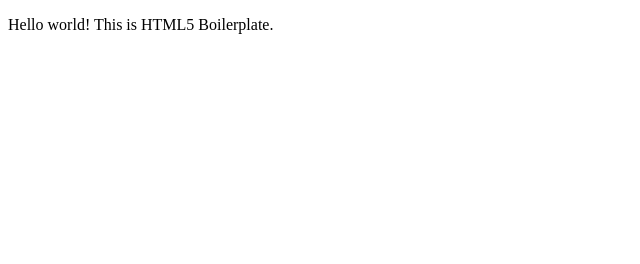
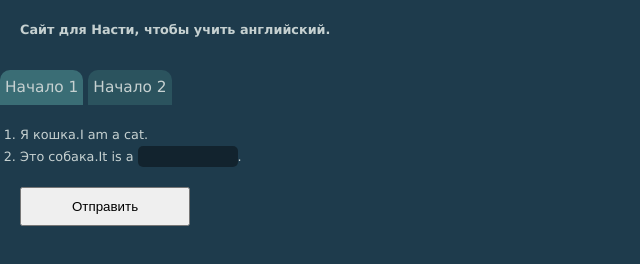
Before and after one commit to MighteeCactus/NastyaLearns, a plain HTML site: page index.html in a window 1280 px wide. Shown: the whole page, without its empty margins (0-640 px from the left). Drawn offline with Linux system fonts and the light colour scheme.

Commit message:
some stubs

```diff
--- a/css/style.css
+++ b/css/style.css
@@ -0,0 +1,98 @@
+* {
+    margin: 0;
+    padding: 0;
+    box-sizing: border-box;
+}
+
+ul {list-style: none;}
+a {text-decoration: none;}
+img {max-width: 100%;}
+
+html, body {
+    scroll-behavior: smooth;
+}
+
+:root {
+    --clr-bg: #1e3b4c;
+    --clr-bg-tab: #2b535e;
+    --clr-bg-tab-active: #3a6d75;
+    --clr-text: #c6d1d1
+}
+
+.visually-hidden {
+    clip: rect(0 0 0 0);
+    clip-path: inset(50%);
+    height: 1px;
+    overflow: hidden;
+    position: absolute;
+    white-space: nowrap;
+    width: 1px;
+}
+
+body {
+    font-family: Verdana, sans-serif;
+    line-height: 1.6;
+    background-color: var(--clr-bg);
+    color: var(--clr-text);
+    font-size: 0.8em;
+}
+
+.content {
+    margin: 0 auto;
+}
+
+.header {
+    padding: 20px;
+    margin-bottom: 10px;
+}
+
+.header h1 {
+    font-size: 1.0em;
+}
+
+.tab-header {
+
+}
+
+.tab-header li {
+    padding: 5px;
+    border-top-left-radius: 10px;
+    border-top-right-radius: 10px;
+    background-color: var(--clr-bg-tab);
+}
+
+.tab-header li.tab-active {
+    background-color: var(--clr-bg-tab-active);
+}
+
+.tab-header-flex {
+    display: flex;
+    gap: 5px;
+    font-size: 1.2em;
+}
+
+.tab {
+    margin: 10px;
+    padding: 10px;
+}
+
+.question {
+    list-style: decimal;
+}
+
+.question input[type="text"] {
+    background-color: rgba(0,0,0,0.4);
+    outline: none;
+    font-size: inherit;
+    font-family: inherit;
+    border: none;
+    border-radius: 5px;
+    max-width: 100px;
+    color: inherit;
+    padding: 3px;
+}
+
+button[type="submit"] {
+    margin-top: 20px;
+    padding: 10px 50px;
+}
--- a/index.html
+++ b/index.html
@@ -1,33 +1,43 @@
 <!doctype html>
-<html class="no-js" lang="">
-
+<html lang="en">
 <head>
-  <meta charset="utf-8">
-  <meta name="viewport" content="width=device-width, initial-scale=1">
-  <title></title>
-  <link rel="stylesheet" href="css/style.css">
-  <meta name="description" content="">
-
-  <meta property="og:title" content="">
+    <meta charset="UTF-8">
+    <meta name="viewport"
+          content="width=device-width, user-scalable=no, initial-scale=1.0, maximum-scale=1.0, minimum-scale=1.0">
+    <meta http-equiv="X-UA-Compatible" content="ie=edge">
+    <meta property="og:title" content="Nastya Learns English">
     <meta property="og:type" content="">
     <meta property="og:url" content="">
     <meta property="og:image" content="">
     <meta property="og:image:alt" content="">
-
     <link rel="icon" href="/favicon.ico" sizes="any">
     <link rel="icon" href="/icon.svg" type="image/svg+xml">
     <link rel="apple-touch-icon" href="icon.png">
-
-  <link rel="manifest" href="site.webmanifest">
+    <link rel="stylesheet" href="css/style.css">
     <meta name="theme-color" content="#fafafa">
+    <title>Nastya Learns English</title>
 </head>
-
 <body>
 
-  <!-- Add your site or application content here -->
-  <p>Hello world! This is HTML5 Boilerplate.</p>
+<header class="header">
+    <h1>Сайт для Насти, чтобы учить английский.</h1>
+</header>
+<main class="content">
+    <ul class="tab-header tab-header-flex">
+        <li class="tab-active">Начало 1</li>
+        <li>Начало 2</li>
+    </ul>
+    <section class="tab">
+        <form action="">
+            <ul class="question">
+                <li><span class="ru">Я кошка.</span><span class="eng">I am a <qu>cat</qu>.</span></li>
+                <li><span class="ru">Это собака.</span><span class="eng">It is a <label for="v1" class="visually-hidden"></label><input id="v1" type="text" maxlength="20"/>.</span></li>
+            </ul>
+            <button type="submit">Отправить</button>
+        </form>
+    </section>
+</main>
+
 <script src="js/app.js"></script>
-
 </body>
-
 </html>
```
Lines whose indentation alone changed are shown as unchanged.
